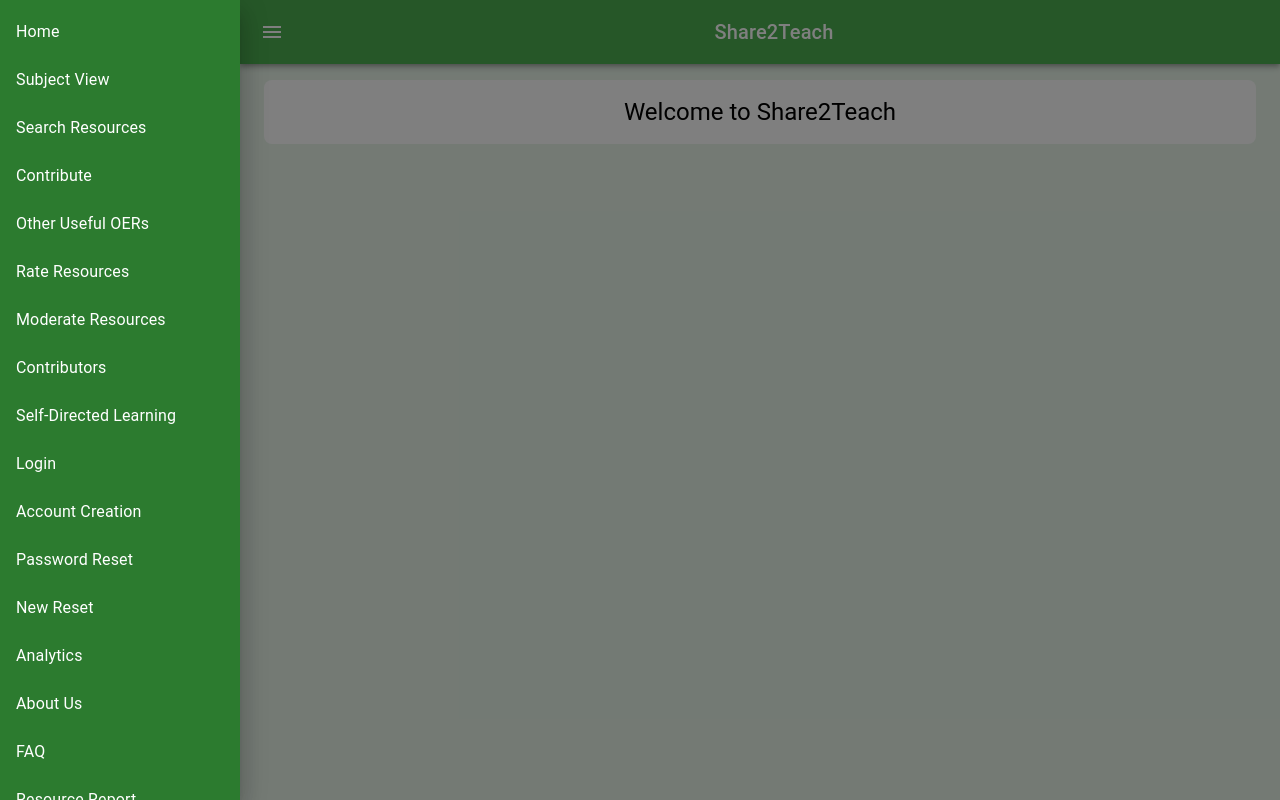
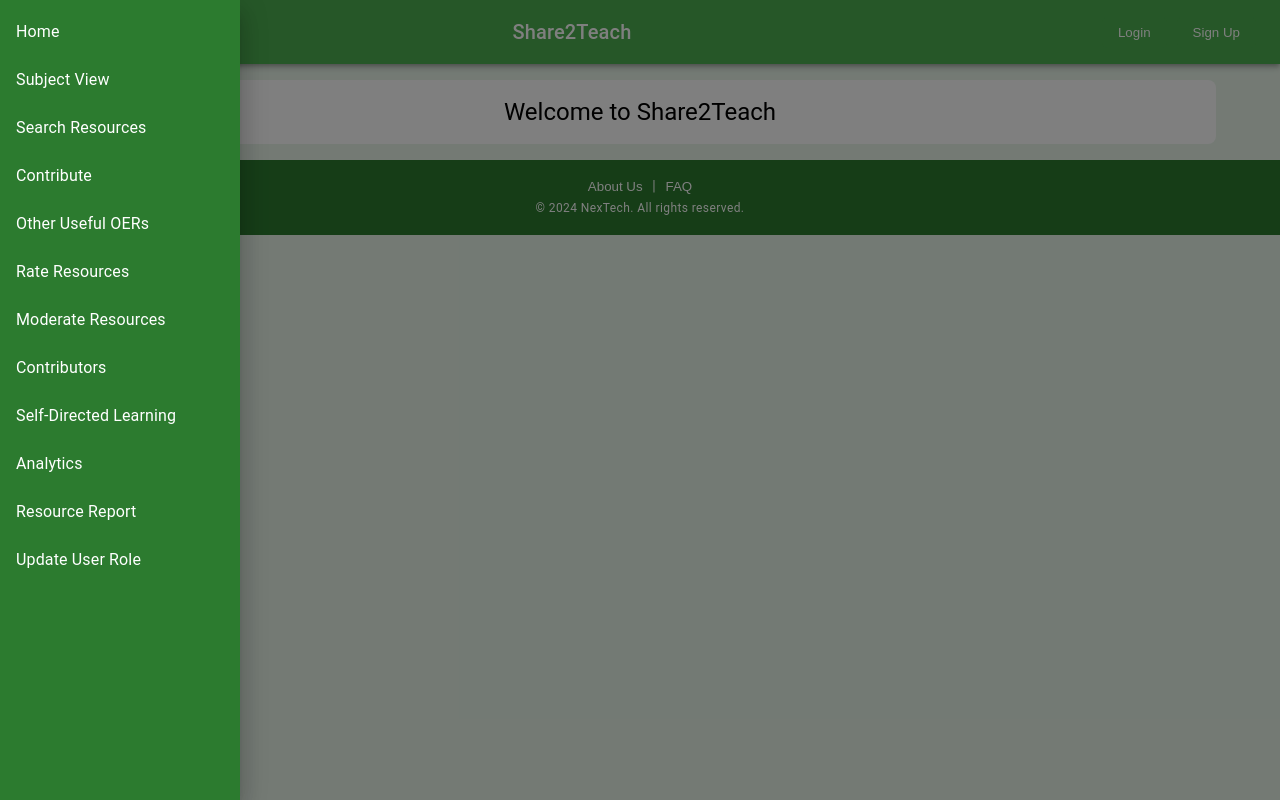
Before and after one commit to TS29TR21/Front-end, a React (Create React App) app in the folder frontend-bananaboat/: page / in a window 1280 px wide. Both pictures are taken after a click on the button "menu". Built offline with nearby package versions, Linux system fonts and the light colour scheme.

Commit message:
Update home.js

```diff
--- a/frontend-bananaboat/src/components/home.js
+++ b/frontend-bananaboat/src/components/home.js
@@ -1,6 +1,5 @@
 import React, { useState } from "react";
 import {
-  Box,
   Drawer,
   List,
   ListItem,
@@ -9,9 +8,10 @@ import {
   Toolbar,
   Typography,
   IconButton,
+  Box,
   Container,
 } from "@mui/material";
-import MenuIcon from "@mui/icons-material/Menu"; // Icon for the menu button
+import MenuIcon from "@mui/icons-material/Menu";
 import Login from "./login.js";
 import ResourceSearch from "./resource-search.js";
 import ModerationForm from "./moderation.js";
@@ -32,8 +32,14 @@ import Analytics from "./analytics.js";
 
 const Home = () => {
   const [searchQuery, setSearchQuery] = useState("");
-  const [activeSection, setActiveSection] = useState("overview");
-  const [sidebarOpen, setSidebarOpen] = useState(false); // Initially closed
+  const [activeSection, setActiveSection] = useState("/");
+  const [sidebarOpen, setSidebarOpen] = useState(false);
+  const [user, setUser] = useState(null); // User authentication state
+
+  const handleLogin = (userData) => {
+    setUser(userData);
+    setActiveSection("subject-view");
+  };
 
   const handleSearch = (e) => {
     e.preventDefault();
@@ -42,6 +48,8 @@ const Home = () => {
 
   const renderSectionContent = () => {
     switch (activeSection) {
+      case "/":
+        return <Typography variant="h5">Welcome to Share2Teach</Typography>;
       case "subject-view":
         return <SubjectView />;
       case "resource-search":
@@ -65,7 +73,7 @@ const Home = () => {
       case "faq":
         return <FAQ />;
       case "login":
-        return <Login />;
+        return <Login onLogin={handleLogin} />;
       case "analytics":
         return <Analytics />;
       case "moderate":
@@ -81,23 +89,18 @@ const Home = () => {
     }
   };
 
-  const handleItemClick = (section) => {
-    setActiveSection(section);
-    setSidebarOpen(false); // Close sidebar when an item is clicked
-  };
-
   return (
     <Box sx={{ display: "flex", height: "100vh", bgcolor: "#e8f5e9" }}>
-      {/* Sidebar Drawer */}
+      {/* Sidebar */}
       <Drawer
-        variant="temporary" // Use 'temporary' for mobile view
+        variant="temporary"
         anchor="left"
         open={sidebarOpen}
-        onClose={() => setSidebarOpen(false)} // Close drawer when clicking outside
+        onClose={() => setSidebarOpen(false)}
         sx={{
           "& .MuiDrawer-paper": {
             width: 240,
-            bgcolor: "#2c7b2f", // Green background for sidebar
+            bgcolor: "#2c7b2f",
             color: "white",
           },
         }}
@@ -113,20 +116,14 @@ const Home = () => {
             { text: "Moderate Resources", section: "moderate" },
             { text: "Contributors", section: "contributors" },
             { text: "Self-Directed Learning", section: "self-directed" },
-            { text: "Login", section: "login" },
-            { text: "Account Creation", section: "register" },
-            { text: "Password Reset", section: "reset-password" },
-            { text: "New Reset", section: "new-password" },
             { text: "Analytics", section: "analytics" },
-            { text: "About Us", section: "about-us" },
-            { text: "FAQ", section: "faq" },
             { text: "Resource Report", section: "resource-report" },
             { text: "Update User Role", section: "update-user-role" },
           ].map(({ text, section }) => (
             <ListItem
               button
               key={text}
-              onClick={() => handleItemClick(section)}
+              onClick={() => setActiveSection(section)}
             >
               <ListItemText primary={text} />
             </ListItem>
@@ -135,36 +132,99 @@ const Home = () => {
       </Drawer>
 
       {/* Main Content */}
-      <Box
-        sx={{
-          flexGrow: 1,
-          transition: "margin-left 0.3s",
-          marginLeft: sidebarOpen ? "240px" : "0",
-        }}
-      >
+      <Box sx={{ flexGrow: 1, transition: "margin-left 0.3s" }}>
         <AppBar position="static" sx={{ bgcolor: "#4caf50" }}>
           <Toolbar>
             <IconButton
               edge="start"
               color="inherit"
               aria-label="menu"
-              onClick={() => setSidebarOpen(true)} // Open sidebar on button click
+              onClick={() => setSidebarOpen(true)}
             >
               <MenuIcon />
             </IconButton>
             <Typography variant="h6" component="div" sx={{ flexGrow: 1 }}>
               Share2Teach
             </Typography>
+            <Box>
+              {user ? (
+                <Typography>Welcome, {user.username}!</Typography>
+              ) : (
+                <>
+                  <button
+                    style={styles.authButton}
+                    onClick={() => setActiveSection("login")}
+                  >
+                    Login
+                  </button>
+                  <button
+                    style={styles.authButton}
+                    onClick={() => setActiveSection("register")}
+                  >
+                    Sign Up
+                  </button>
+                </>
+              )}
+            </Box>
           </Toolbar>
         </AppBar>
+
         <Container sx={{ padding: 2, overflowY: "auto" }}>
           <Box sx={{ padding: 2, bgcolor: "#ffffff", borderRadius: 2 }}>
             {renderSectionContent()}
           </Box>
         </Container>
+
+        {/* Footer */}
+        <Box
+          sx={{
+            bgcolor: "#2c7b2f",
+            color: "white",
+            padding: 2,
+            textAlign: "center",
+          }}
+        >
+          <Typography variant="body2">
+            <button
+              style={styles.footerLink}
+              onClick={() => setActiveSection("about-us")}
+            >
+              About Us
+            </button>
+            {" | "}
+            <button
+              style={styles.footerLink}
+              onClick={() => setActiveSection("faq")}
+            >
+              FAQ
+            </button>
+          </Typography>
+          <Typography variant="caption" sx={{ marginTop: 1 }}>
+            © {new Date().getFullYear()} NexTech. All rights reserved.
+          </Typography>
+        </Box>
       </Box>
     </Box>
   );
 };
 
+const styles = {
+  authButton: {
+    padding: "8px 16px",
+    backgroundColor: "#4CAF50",
+    color: "white",
+    border: "none",
+    borderRadius: "5px",
+    cursor: "pointer",
+    marginLeft: "10px",
+  },
+  footerLink: {
+    color: "white",
+    textDecoration: "none",
+    background: "none",
+    border: "none",
+    cursor: "pointer",
+  },
+};
+
 export default Home;
```
